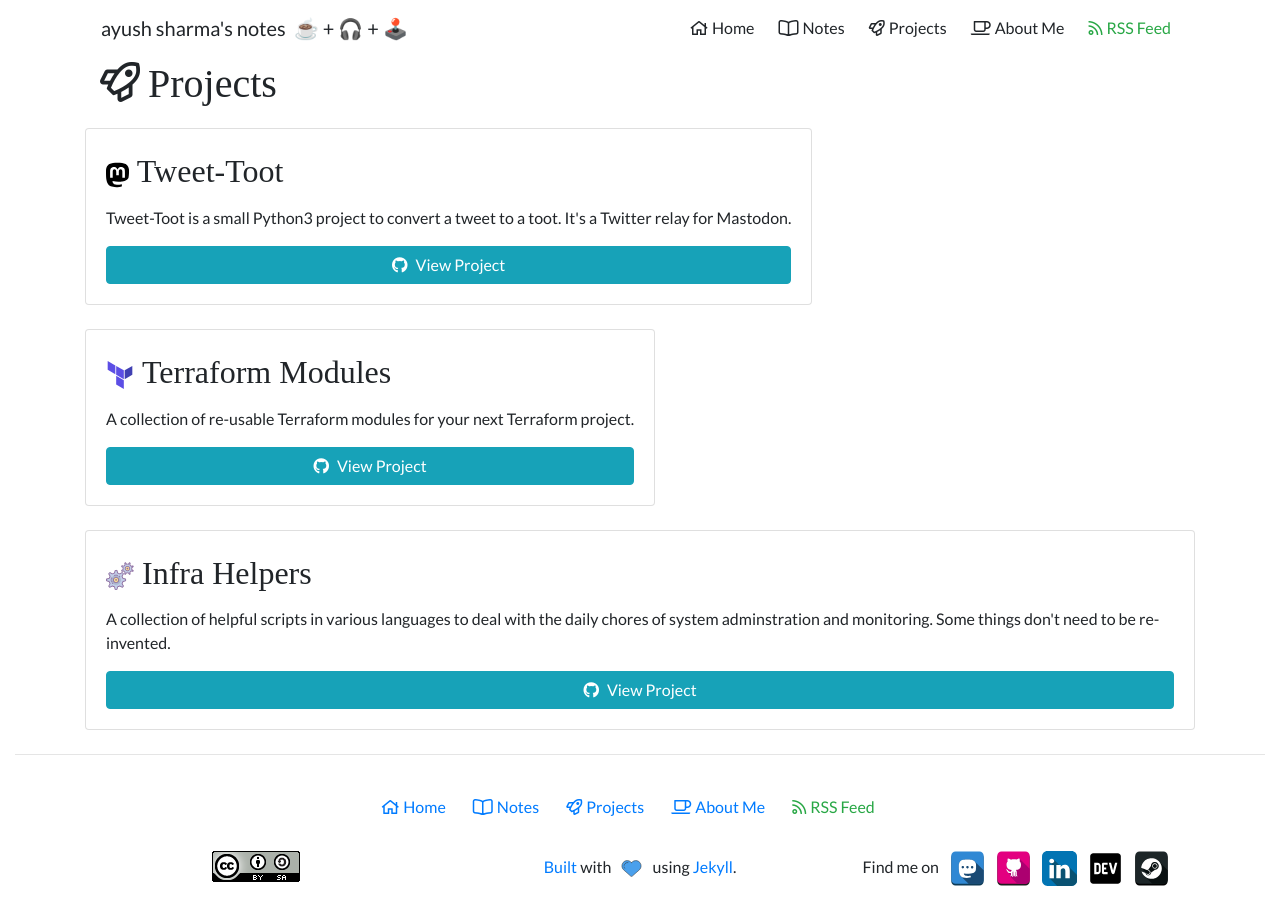
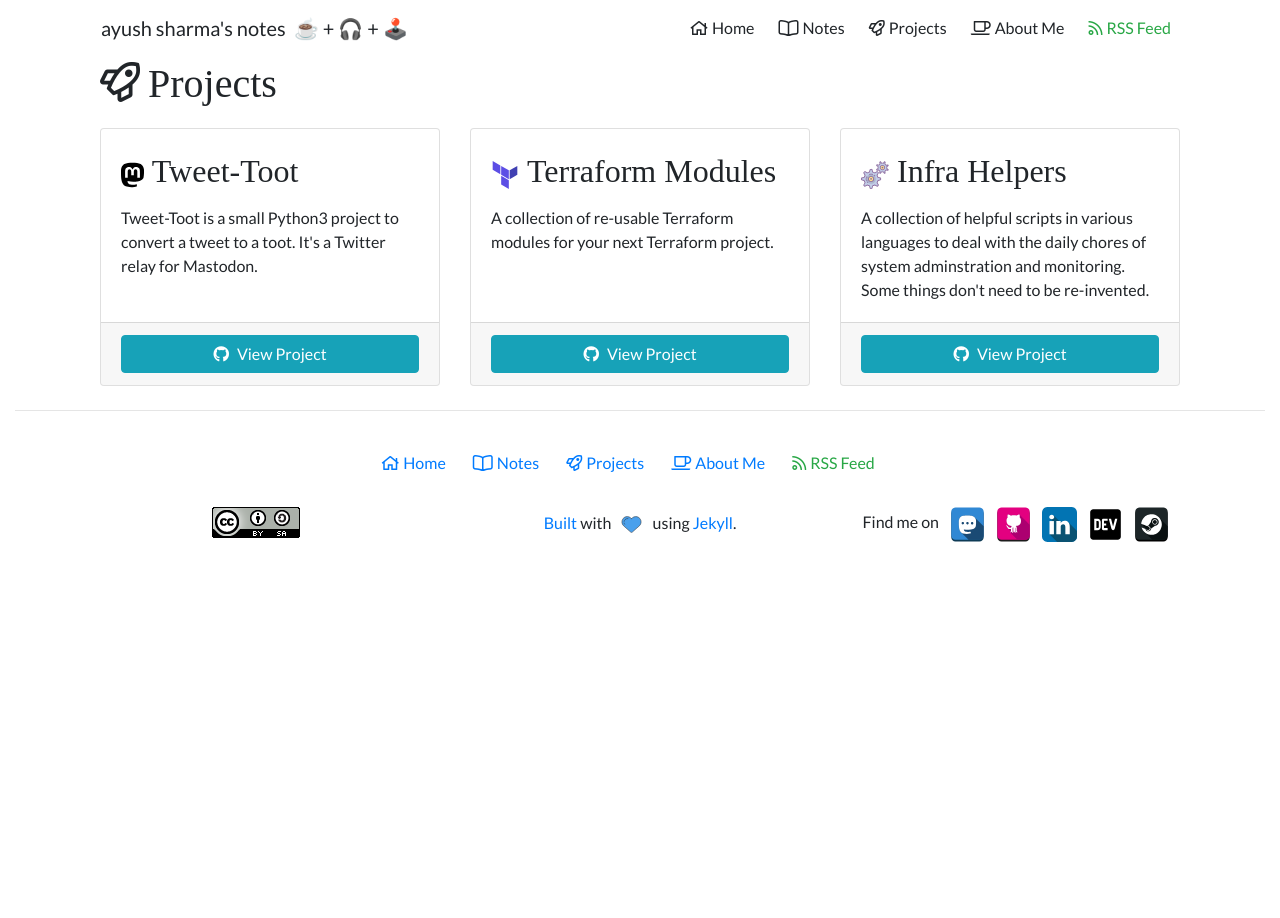
Before and after one commit to ayush-sharma/ayushsharma.in, a Jekyll site: the page built from projects.md, in a window 1280 px wide. Built offline with Jekyll 4.4.1, drawn with Linux system fonts in a browser that asks for light colours.

Commit message:
Restructuring Projects page.

```diff
--- a/projects.md
+++ b/projects.md
@@ -4,19 +4,22 @@ icon: <i class="far fa-rocket mr-2"></i>
 layout: page
 permalink: /projects/
 ---
+<div class="row card-deck">
+
 {% assign sorted_projects = site.collection_projects | sort: 'sort_order' %}
 {% for project in sorted_projects %}
-
-<div class="row {% if project.sort_order != 1 %}mt-4{% endif %}">
 
     <div class="card">
         <div class="card-body">
             <h2 class="card-title"><img class="mr-2 align-middle" src="{{ project.icon | prepend: site.images-path | prepend: site.baseurl | prepend: site.url }}" alt="{{ project.title}}" height="28" />{{ project.title }}</h2>
             <p class="card-text">{{ project.desc }}</p>
+
+        </div>
+        <div class="card-footer">
             <a href="{{ project.href }}" class="btn btn-info btn-block" target="_blank"><i class="{{ project.href_icon_class }} mr-2"></i>View Project</a>
         </div>
     </div>
 
+{% endfor %}
+
 </div>
-
-{% endfor %}
```
